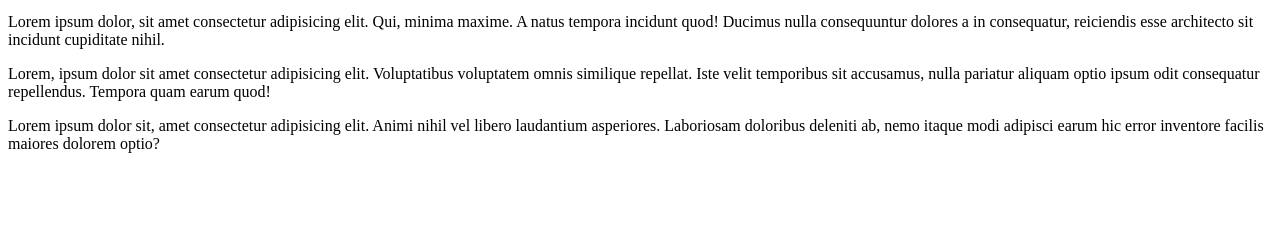
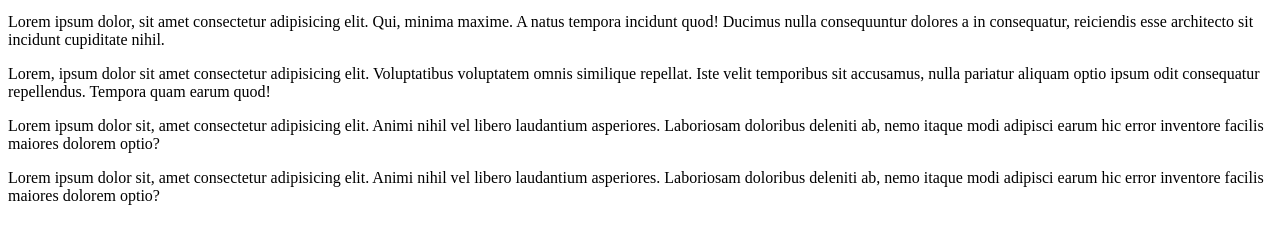
Before and after one commit to dm2906/TestRepo, a plain HTML site: page index.html in a window 1280 px wide. Shown: the part 213-456 px from the top of the page. Drawn offline with Linux system fonts and the light colour scheme.

Commit message:
commit test 03 lorem

```diff
--- a/index.html
+++ b/index.html
@@ -13,4 +13,7 @@
 
 
     <p>Lorem ipsum dolor sit, amet consectetur adipisicing elit. Animi nihil vel libero laudantium asperiores. Laboriosam doloribus deleniti ab, nemo itaque modi adipisci earum hic error inventore facilis maiores dolorem optio?</p>
+
+
+    <p>Lorem ipsum dolor sit, amet consectetur adipisicing elit. Animi nihil vel libero laudantium asperiores. Laboriosam doloribus deleniti ab, nemo itaque modi adipisci earum hic error inventore facilis maiores dolorem optio?</p>
     </html>
```
